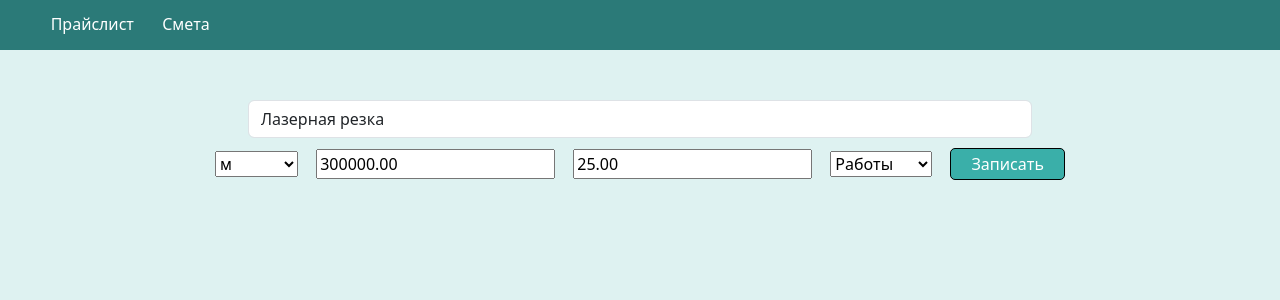
After one commit to S-Shalimov/CostCraft, a Django app: page /edit/2/ in a window 1280 px wide. The commit adds this page. Shown: the top 300 px of the page. Run offline with Django 4.2, Linux system fonts and the light colour scheme; data comes from the database, SQL or seed files in the repository; parts of the project's set-up code (start-up, migrations or seed data) failed here and were passed over; some libraries are stand-ins or nearby versions.

Commit message:
Added ability to edit records

```diff
--- a/CostCraft/DxfEstimate/forms.py
+++ b/CostCraft/DxfEstimate/forms.py
@@ -54,7 +54,7 @@ class AddEstimate(forms.ModelForm):
 
         quantity = cleaned_data.get('quantity')
         if quantity and quantity < 0:
-            self.add_error('quantity', 'Количество не может быть отрицательным')
+            raise ValidationError('Количество не может быть отрицательным')
 
         base_price = cleaned_data.get('name')
 
--- a/CostCraft/DxfEstimate/static/DxfEstimate/styles.css
+++ b/CostCraft/DxfEstimate/static/DxfEstimate/styles.css
@@ -100,19 +100,6 @@ body {
 
 .button {
   display: inline-block;
-  padding: 10px 20px;
-  background-color: #3AAFA9;
-  color: white;
-  text-align: center;
-  font-size: 16px;
-  border: 1px solid black;
-  border-radius: 5px;
-  cursor: pointer;
-  text-decoration: none;
-}
-
-.button--inline {
-  display: inline-block;
   padding: 3px 20px;
   background-color: #3AAFA9;
   color: white;
@@ -134,6 +121,7 @@ body {
   align-items: center;
   margin-bottom: 10px;
 }
+
 .form-estimate p {
   display: inline-block;
 }
--- a/CostCraft/DxfEstimate/templates/main.html
+++ b/CostCraft/DxfEstimate/templates/main.html
@@ -22,7 +22,7 @@
                 <div class="form-addprice__other-elem">{{ form_price.price_sum }}</div>
                 <div class="form-addprice__other-elem">{{ form_price.price_dol }}</div>
                 <div class="form-addprice__other-elem">{{ form_price.types }}</div>
-                <button type="submit" class="button--inline">Записать</button>
+                <button type="submit" class="button">Записать</button>
             </div>
 
         </div>
@@ -47,6 +47,10 @@
             <td>{{ record.units.units }}</td>
             <td>{{ record.types.types }}</td>
             <td class="maintable__cell_not-bordered">
+                <a href="{% url 'pricelist_rec_edit' record.id %}">
+                    <img src="{% static 'DxfEstimate/edit.png' %}" alt="del" width="20" height="20">
+            </td>
+            <td class="maintable__cell_not-bordered">
                 <a href="{% url 'pricelist_rec_del' record.id %}">
                     <img src="{% static 'DxfEstimate/close_cross.png' %}" alt="del" width="20" height="20">
             </td>
--- /dev/null
+++ b/CostCraft/DxfEstimate/templates/pricelist_edit.html
@@ -0,0 +1,26 @@
+{% extends 'header.html' %}
+{% load static %}
+{% block title %}Редактирование{% endblock %}
+{% block content %}
+<body>
+<div>
+    <form method="post" class="form-addprice">
+        <div class="form-addprice__content">
+            <div class="form-addprice__text">
+                {{ form_price.non_field_errors }}
+                <input type="text" class="form-control" value="{{ form_price.name.value }}" placeholder="Наименование" name="name">
+            </div>
+            <div class="form-addprice__other-content">
+                {% csrf_token %}
+                <div class="form-addprice__other-elem">{{ form_price.units }}</div>
+                <div class="form-addprice__other-elem">{{ form_price.price_sum }}</div>
+                <div class="form-addprice__other-elem">{{ form_price.price_dol }}</div>
+                <div class="form-addprice__other-elem">{{ form_price.types }}</div>
+                <button type="submit" class="button">Записать</button>
+            </div>
+
+        </div>
+
+    </form>
+</body>
+{% endblock %}
--- a/CostCraft/DxfEstimate/urls.py
+++ b/CostCraft/DxfEstimate/urls.py
@@ -5,10 +5,12 @@ from .views import *
 urlpatterns = [
     path('', main, name='main'),
     path('del/<int:id>/', deletion_request_pricelist_rec, name='pricelist_rec_del'),
+    path('edit/<int:id>/', edit_pricelist_rec, name='pricelist_rec_edit'),
     path('get-dxf/', get_dxf, name='get_dxf'),
     path('convert-dol/', dol_convers_request, name='convert_dol'),
     path('convert-sum/', sum_convers_request, name='convert_sum'),
     path('estimate/', estimate, name='estimate'),
+    path('estimate/edit/<int:id>/', edit_estimate_rec, name='estimate_rec_edit'),
     path('estimate/del/', deletion_request_estimate, name='estimate_del'),
     path('estimate/xls/', download_estimate_request, name='estimate_xls'),
     path('estimate/del/<int:id>/', deletion_request_estimate_rec, name='estimate_rec_del'),
--- a/CostCraft/DxfEstimate/views.py
+++ b/CostCraft/DxfEstimate/views.py
@@ -62,6 +62,28 @@ def deletion_request_estimate_rec(request, id):
     return redirect('estimate')
 
 
+def edit_pricelist_rec(request, id):
+    pricelist_rec = get_object_or_404(BasePrice, id=id)
+    form_price = AddPrice(request.POST or None, instance=pricelist_rec)
+
+    if form_price.is_valid():
+        form_price.save()
+        return redirect('main')
+
+    return render(request, 'pricelist_edit.html', {'form_price': form_price})
+
+
+def edit_estimate_rec(request, id):
+    estimate_rec = get_object_or_404(Estimate, id=id)
+    form_estimate = AddEstimate(request.POST or None, instance=estimate_rec)
+
+    if form_estimate.is_valid():
+        form_estimate.save()
+        return redirect('estimate')
+
+    return render(request, 'estimate_edit.html', {'form_estimate': form_estimate})
+
+
 def deletion_request_estimate(request):
     EstimateServices.del_estimate()
     return redirect('estimate')
```
Also changed, not shown: CostCraft/DxfEstimate/templates/estimate.html (+8 -3 lines), CostCraft/DxfEstimate/templates/estimate_edit.html (added, +26 -0 lines).
